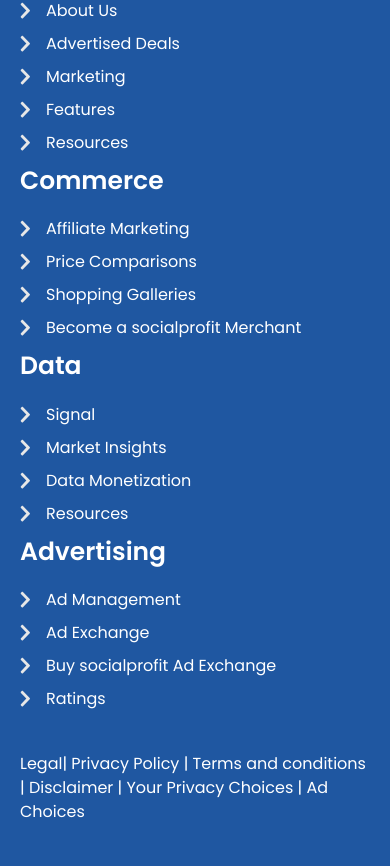
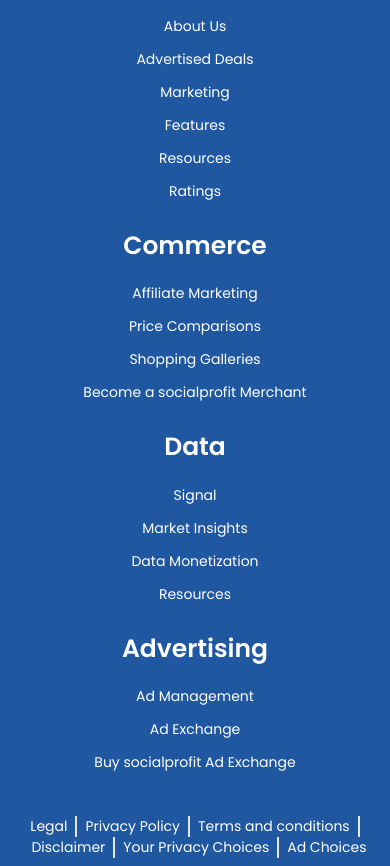
Before and after one commit to rajneshexpandimo/affiliate_marketing_frontend, a Next.js app: page / in a window 390 px wide. Shown: the part 8038-8904 px from the top of the page. Built offline with nearby package versions, Linux system fonts and the light colour scheme.

Commit message:
responsive fixes

```diff
--- a/components/footer/index.jsx
+++ b/components/footer/index.jsx
@@ -13,111 +13,154 @@
       />
       <div className="bg-[#1f57a1] w-full shadow-none">
         <div className=" text-white lg:max-w-[1302px] w-full py-[59px] my-0 mx-auto">
-          <div className="flex justify-between  flex-wrap 2xl:px-0 px-5">
+          <div className="flex justify-between  flex-wrap 2xl:px-0 px-5 md:text-start text-center">
             <div className="lg:w-1/4 md:w-1/2 w-full">
-              <h1 className="text-[25px] font-semibold leading-[37.5px] pb-4">
+              <h1 className="text-[25px] font-semibold leading-[37.5px] py-4">
                 SocialProfit{" "}
               </h1>
               <ul className="footer_ul_list">
-                <li>
-                  <img src="/images/arrow.svg " className="pr-4" />
+                <li className="leading-[27px] pb-[6px] sm:text-[16px] text-[14px] font-normal flex items-center justify-center md:justify-start">
+                  <img
+                    src="/images/arrow.svg "
+                    className="pr-4 hidden md:block"
+                  />
                   {/* <RightOutlined className="pr-4" /> */}
                   About Us
                 </li>
-                <li>
-                  <img src="/images/arrow.svg " className="pr-4" />
+                <li className="leading-[27px] pb-[6px] sm:text-[16px] text-[14px] font-normal flex items-center justify-center md:justify-start">
+                  <img
+                    src="/images/arrow.svg "
+                    className="pr-4 hidden md:block"
+                  />
                   Advertised Deals
                 </li>
-                <li>
-                  <img src="/images/arrow.svg " className="pr-4" />
+                <li className="leading-[27px] pb-[6px] sm:text-[16px] text-[14px] font-normal flex items-center justify-center md:justify-start">
+                  <img
+                    src="/images/arrow.svg "
+                    className="pr-4 hidden md:block"
+                  />
                   Marketing
                 </li>
-                <li>
-                  <img src="/images/arrow.svg " className="pr-4" />
+                <li className="leading-[27px] pb-[6px] sm:text-[16px] text-[14px] font-normal flex items-center justify-center md:justify-start">
+                  <img
+                    src="/images/arrow.svg "
+                    className="pr-4 hidden md:block"
+                  />
                   Features
                 </li>
-                <li>
-                  <img src="/images/arrow.svg " className="pr-4" />
+                <li className="leading-[27px] pb-[6px] sm:text-[16px] text-[14px] font-normal flex items-center justify-center md:justify-start">
+                  <img
+                    src="/images/arrow.svg "
+                    className="pr-4 hidden md:block"
+                  />
                   Resources
                 </li>
-                {/* <li>
-                  <RightOutlined className="pr-4" />
+                <li className="leading-[27px] pb-[6px] sm:text-[16px] text-[14px] font-normal flex items-center lg:hidden justify-center md:justify-start">
+                  <img
+                    src="/images/arrow.svg "
+                    className="pr-4 hidden md:block"
+                  />
                   Ratings
-                </li> */}
+                </li>
               </ul>
             </div>
             <div className="h-fit lg:w-1/4 md:w-1/2 w-full">
               {" "}
-              <h1 className="text-[25px] font-semibold leading-[37.5px] pb-4">
+              <h1 className="text-[25px] font-semibold leading-[37.5px] py-4">
                 Commerce{" "}
               </h1>
               <ul className="footer_ul_list">
-                <li>
-                  <img src="/images/arrow.svg " className="pr-4" />
+                <li className="leading-[27px] pb-[6px] sm:text-[16px] text-[14px] font-normal flex items-center justify-center md:justify-start">
+                  <img
+                    src="/images/arrow.svg "
+                    className="pr-4 hidden md:block"
+                  />
                   Affiliate Marketing
                 </li>
-                <li>
-                  <img src="/images/arrow.svg " className="pr-4" />
+                <li className="leading-[27px] pb-[6px] sm:text-[16px] text-[14px] font-normal flex items-center justify-center md:justify-start">
+                  <img
+                    src="/images/arrow.svg "
+                    className="pr-4 hidden md:block"
+                  />
                   Price Comparisons
                 </li>
-                <li>
-                  <img src="/images/arrow.svg " className="pr-4" />
+                <li className="leading-[27px] pb-[6px] sm:text-[16px] text-[14px] font-normal flex items-center justify-center md:justify-start">
+                  <img
+                    src="/images/arrow.svg "
+                    className="pr-4 hidden md:block"
+                  />
                   Shopping Galleries
                 </li>
-                <li>
-                  <img src="/images/arrow.svg " className="pr-4" />
+                <li className="leading-[27px] pb-[6px] sm:text-[16px] text-[14px] font-normal flex items-center justify-center md:justify-start">
+                  <img
+                    src="/images/arrow.svg "
+                    className="pr-4 hidden md:block"
+                  />
                   Become a socialprofit Merchant
                 </li>
-                {/* <li className="footer_disclaimer">
-                  Legal | Privacy Policy | Terms and conditions | Disclaimer |
-                  Your Privacy Choices | Ad Choices
-                </li> */}
               </ul>
             </div>
-            {/* <div>
-              Legal | Privacy Policy | Terms and conditions | Disclaimer | Your
-              Privacy Choices | Ad Choices
-            </div> */}
             <div className="h-fit lg:w-1/4 md:w-1/2 w-full">
               {" "}
-              <h1 className="text-[25px] font-semibold leading-[37.5px] pb-4">
+              <h1 className="text-[25px] font-semibold leading-[37.5px] py-4">
                 Data
               </h1>
               <ul className="footer_ul_list">
-                <li>
-                  <img src="/images/arrow.svg " className="pr-4" />
+                <li className="leading-[27px] pb-[6px] sm:text-[16px] text-[14px] font-normal flex items-center justify-center md:justify-start">
+                  <img
+                    src="/images/arrow.svg "
+                    className="pr-4 hidden md:block"
+                  />
                   Signal
                 </li>
-                <li>
-                  <img src="/images/arrow.svg " className="pr-4" />
+                <li className="leading-[27px] pb-[6px] sm:text-[16px] text-[14px] font-normal flex items-center justify-center md:justify-start">
+                  <img
+                    src="/images/arrow.svg "
+                    className="pr-4 hidden md:block"
+                  />
                   Market Insights
                 </li>
-                <li>
-                  <img src="/images/arrow.svg " className="pr-4" />
+                <li className="leading-[27px] pb-[6px] sm:text-[16px] text-[14px] font-normal flex items-center justify-center md:justify-start">
+                  <img
+                    src="/images/arrow.svg "
+                    className="pr-4 hidden md:block"
+                  />
                   Data Monetization
                 </li>
-                <li>
-                  <img src="/images/arrow.svg " className="pr-4" />
+                <li className="leading-[27px] pb-[6px] sm:text-[16px] text-[14px] font-normal flex items-center justify-center md:justify-start">
+                  <img
+                    src="/images/arrow.svg "
+                    className="pr-4 hidden md:block"
+                  />
                   Resources
                 </li>
               </ul>
             </div>
             <div className="h-fit lg:w-1/4 md:w-1/2 w-full">
               {" "}
-              <h1 className="text-[25px] font-semibold leading-[37.5px] pb-4">
+              <h1 className="text-[25px] font-semibold leading-[37.5px] py-4">
                 Advertising{" "}
               </h1>
               <ul className="footer_ul_list">
-                <li>
-                  <img src="/images/arrow.svg " className="pr-4" />
+                <li className="leading-[27px] pb-[6px] sm:text-[16px] text-[14px] font-normal flex items-center justify-center md:justify-start">
+                  <img
+                    src="/images/arrow.svg "
+                    className="pr-4 hidden md:block"
+                  />
                   Ad Management
                 </li>
-                <li>
-                  <img src="/images/arrow.svg " className="pr-4" />
+                <li className="leading-[27px] pb-[6px] sm:text-[16px] text-[14px] font-normal flex items-center justify-center md:justify-start">
+                  <img
+                    src="/images/arrow.svg "
+                    className="pr-4 hidden md:block"
+                  />
                   Ad Exchange
                 </li>
-                <li>
-                  <img src="/images/arrow.svg " className="pr-4" />
+                <li className="leading-[27px] pb-[6px] sm:text-[16px] text-[14px] font-normal flex items-center justify-center md:justify-start">
+                  <img
+                    src="/images/arrow.svg "
+                    className="pr-4 hidden md:block"
+                  />
                   Buy socialprofit Ad Exchange
                 </li>
               </ul>
@@ -125,47 +168,68 @@
           </div>
           <div className="flex  2xl:px-0 px-5">
             <ul className="footer_ul_list w-1/4">
-              <li>
-                <img src="/images/arrow.svg " className="pr-4" />
+              <li className="leading-[27px] pb-[6px] sm:text-[16px] text-[14px] font-normal lg:flex items-center hidden justify-center md:justify-start">
+                <img
+                  src="/images/arrow.svg "
+                  className="pr-4 hidden md:block"
+                />
                 Ratings
               </li>
             </ul>
             <div className=" none hidden w-3/4 lg:flex items-center leading-4">
-              <Link href="/" className="border-r-2  xl:px-3 lg:px-2">
+              <Link href="/" className="border-r-2  xl:pe-3 lg:pe-[5px]">
                 Legal
               </Link>
-              <Link href="/" className="border-r-2 xl:px-3 lg:px-2">
+              <Link href="/" className="border-r-2 xl:px-3 lg:px-[5px]">
                 Privacy Policy
               </Link>
-              <Link href="/" className="border-r-2  xl:px-3 lg:px-1">
+              <Link href="/" className="border-r-2  xl:px-3 lg:px-[5px]">
                 Terms and conditions
               </Link>
-              <Link href="/" className="border-r-2 xl:px-3 lg:px-1">
+              <Link href="/" className="border-r-2 xl:px-3 lg:px-[5px]">
                 Disclaimer
               </Link>
-              <Link href="/" className="border-r-2 xl:px-3">
+              <Link href="/" className="border-r-2 xl:px-3 lg:px-[5px]">
                 Your Privacy Choices
               </Link>
-              <Link href="/" className="px-3">
+              <Link href="/" className="xl:ps-3 lg:ps-1">
                 Ad Choices
               </Link>
             </div>
           </div>
-          <div className="px-5 mt-[34px] md:text-center text-start lg:hidden flex items-center">
-            Legal| Privacy Policy | Terms and conditions | Disclaimer | Your
-            Privacy Choices | Ad Choices
+          <div className="px-5 mt-[34px] md:text-center text-start lg:hidden flex flex-wrap items-center justify-center sm:text-[16px] text-[14px]">
+            <Link href="/" className="border-r-2  md:pe-3 sm:pe-2 pe-2">
+              Legal
+            </Link>
+            <Link href="/" className="border-r-2 md:px-3 sm:px-2 px-2">
+              Privacy Policy
+            </Link>
+            <Link href="/" className="border-r-2  md:px-3 sm:px-2 px-2">
+              Terms and conditions
+            </Link>
+            <Link href="/" className="border-r-2 md:px-3 sm:px-2 px-2">
+              Disclaimer
+            </Link>
+            <Link href="/" className="border-r-2 md:px-3 sm:px-2 px-2">
+              Your Privacy Choices
+            </Link>
+            <Link href="/" className="md:ps-3 sm:ps-2 ps-2">
+              Ad Choices
+            </Link>
           </div>
         </div>
       </div>
       <div className="bg-[#d3d3d3]">
         <div className=" text-[#333333] font-medium text-[16px] 2xl:py-[27px] py-[15px] lg:max-w-[1302px] w-full my-0 mx-auto 2xl:px-0 px-5 flex flex-col justify-between items-center md:flex-row">
-          <div>© Copyright 2023 | socialprofit.io | All Rights Reserved</div>
+          <div className="sm:text-start text-center">
+            © Copyright 2023 | socialprofit.io | All Rights Reserved
+          </div>
           <div className="social_icons flex gap-3 pt-4 md:pt-0">
             <div className="footer_icon">
               <div className="border-[#1F57A1] border-2 rounded-full p-1">
                 <div className="bg-[#1F57A1] p-2 rounded-3xl">
                   <img
-                    className="bg-[#1F57A1]"
+                    className="bg-[#1F57A1] w-[24px]"
                     src="/icons/tiktokWhite.svg"
                     alt="social_icon"
                   />
@@ -183,7 +247,7 @@
             </div>
             <div className="border-[#1F57A1] border-2 rounded-full p-1  flex justify-center items-center">
               <div className="bg-[#1F57A1] p-2 rounded-3xl min-w-[35px] min-h-[40ppx] max-w-[40px] max-h-[40px] flex justify-center items-center">
-                <Image
+                <img
                   className="mx-auto"
                   src="/icons/twitterwhite.svg"
                   alt="social_icon"
@@ -194,7 +258,7 @@
             </div>
             <div className="border-[#1F57A1] border-2 rounded-full p-1  flex justify-center items-center">
               <div className="bg-[#1F57A1] p-2 rounded-3xl min-w-[40px] min-h-[40px] max-w-[40px] max-h-[40px] flex justify-center">
-                <Image
+                <img
                   className="mx-auto"
                   src="/icons/linkedInwhite.svg"
                   alt="social_icon"
@@ -203,13 +267,6 @@
                 />
               </div>
             </div>
-            {/* <Image
-              className="bg-[#1F57A1]"
-              src="/icons/linkedInwhite.svg"
-              alt="social_icon"
-              width="17"
-              height="17"
-            /> */}
           </div>
         </div>
       </div>
--- a/styles/globals.css
+++ b/styles/globals.css
@@ -83,37 +83,11 @@
   background-repeat: no-repeat;
   transform: rotate(179deg);
 }
-/* Footer */
-
-.footer_ul_list li {
-  line-height: 27px;
-  padding-bottom: 6px;
-  font-size: 16px;
-  font-weight: 400;
-  display: flex;
-  align-items: center;
-}
-
-
-
-/* .footer_ul_list li span svg{
-  width: 13px;
-  height: 15px;
-  font-weight: bold;
-} */
-.footer_disclaimer {
-  width: 803px;
-  margin-top: 30px;
-  font-weight: 500 !important;
-  font-size: 16px !important;
-  line-height: 24px !important;
-}
 
 @media (min-width: 769px) {
   .menubtn {
     display: none;
   }
-
 }
 @media screen and (max-width: 1280px) {
   .social_profit_wrapper {
@@ -162,10 +136,10 @@
   .bigmenu {
     display: none;
   }
-.m-hide{
-  display: none;
+  .m-hide {
+    display: none;
+  }
+  .mobile_menu_drawer .ant-drawer-header-title {
+    flex-direction: row-reverse;
+  }
 }
-.mobile_menu_drawer .ant-drawer-header-title {
-  flex-direction: row-reverse;
-}
-}
```
